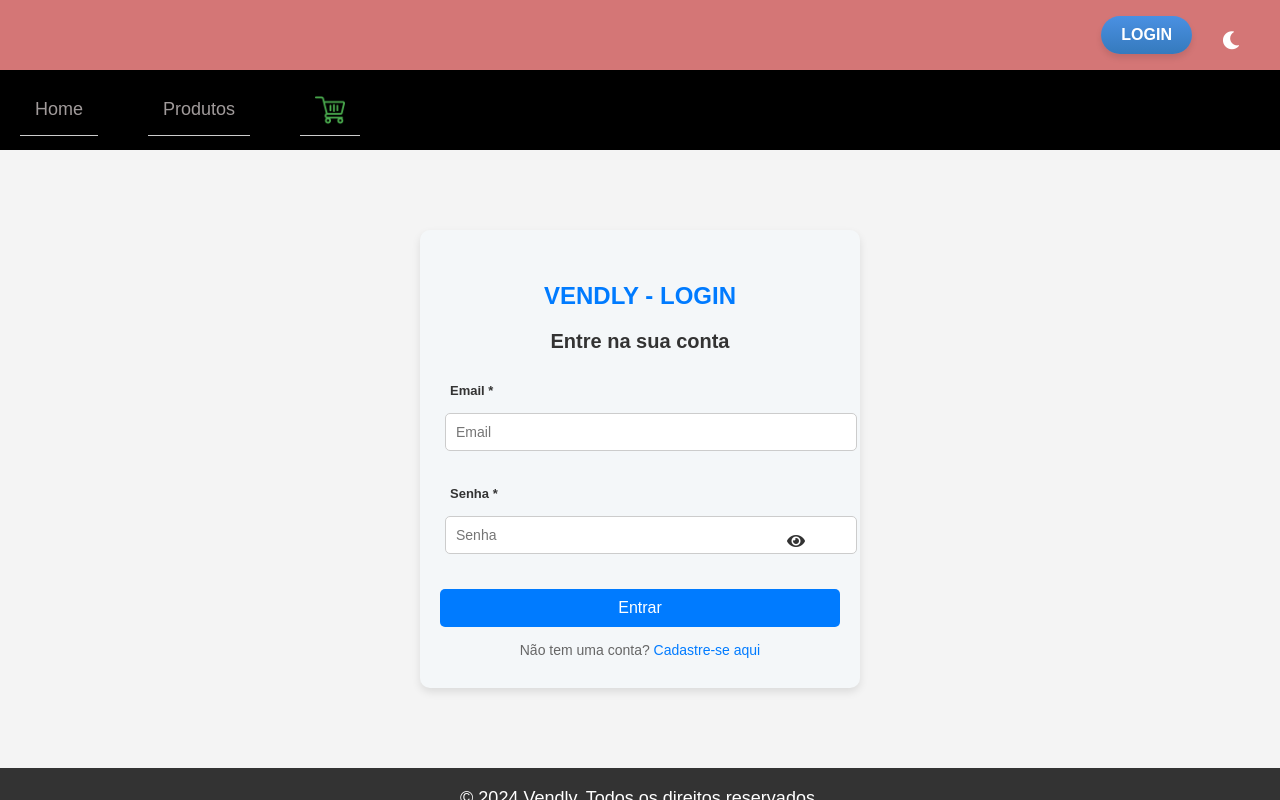
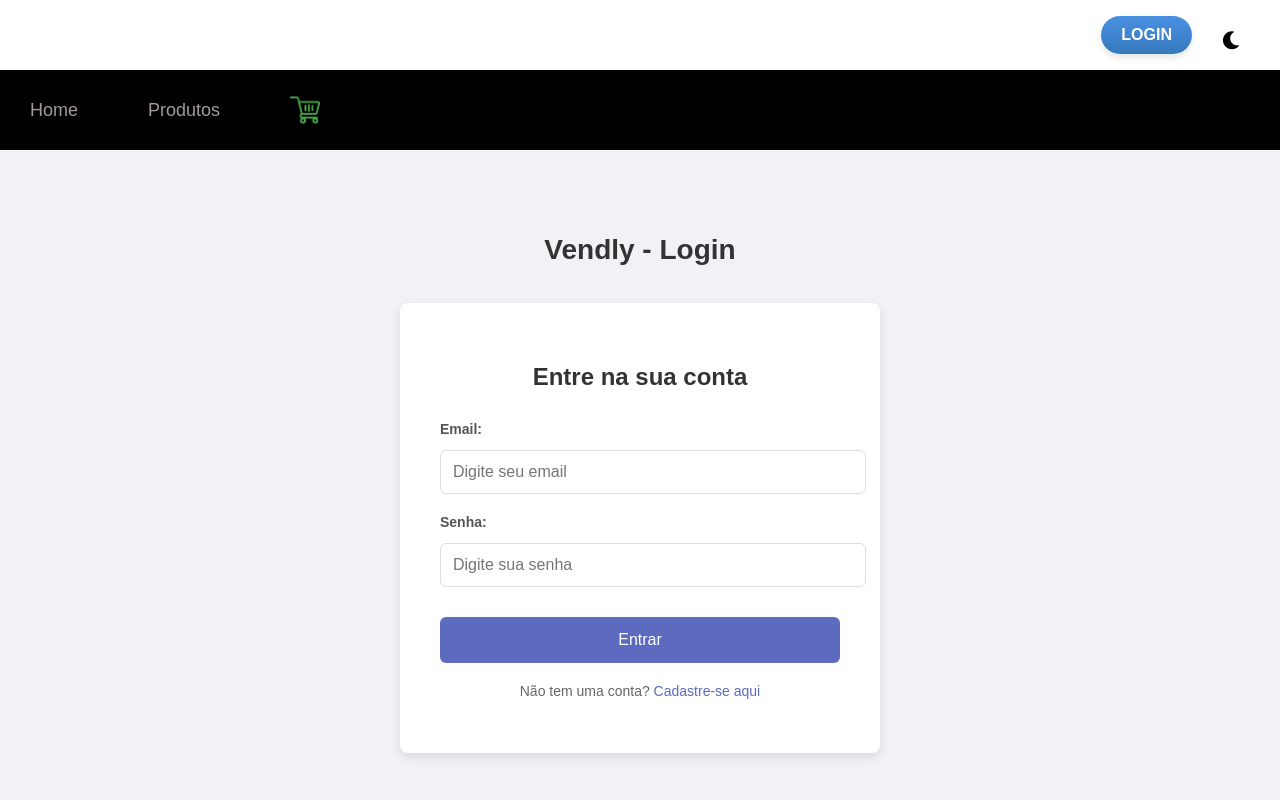
Before and after one commit to Tiagocitadin/Vendly-front, a Vue app: page /#/login in a window 1280 px wide. Built offline with nearby package versions, Linux system fonts and the light colour scheme; data requests are answered from the project's data file.

Commit message:
Atualizado

```diff
--- a/db.json
+++ b/db.json
@@ -73,20 +73,7 @@
       "maisVendido": true
     }
   ],
-  "admins": [
-    {
-      "id": "1",
-      "usuario": "admin1",
-      "senha": "123456",
-      "tipoAdmin": "admin"
-    },
-    {
-      "usuario": "teste",
-      "senha": "123456789",
-      "tipoAdmin": "admin",
-      "id": "75e3"
-    }
-  ],
+  "admins": [],
   "clientes": [
     {
       "id": "1a73",
@@ -104,21 +91,28 @@
         "numero": "1601",
         "complemento": "casa"
       },
-      "loginCount": 33,
+      "loginCount": 67,
       "acessos": [
-        "30/11/2024, 14:26",
-        "30/11/2024, 14:26",
-        "30/11/2024, 14:26",
-        "30/11/2024, 14:27",
-        "30/11/2024, 14:27",
-        "30/11/2024, 14:27",
-        "30/11/2024, 14:27",
-        "30/11/2024, 14:30",
-        "30/11/2024, 14:32",
-        "30/11/2024, 14:38",
-        "30/11/2024, 14:39",
-        "30/11/2024, 14:39",
-        "02/12/2024, 11:14"
+        {
+          "data": "03/12/2024",
+          "hora": "21:35:16",
+          "ip": "189.112.39.185"
+        },
+        {
+          "data": "03/12/2024",
+          "hora": "21:35:19",
+          "ip": "189.112.39.185"
+        },
+        {
+          "data": "03/12/2024",
+          "hora": "21:36:33",
+          "ip": "189.112.39.185"
+        },
+        {
+          "data": "03/12/2024",
+          "hora": "21:39:24",
+          "ip": "189.112.39.185"
+        }
       ]
     },
     {
@@ -137,6 +131,101 @@
         "numero": "1601",
         "complemento": "casa"
       }
+    },
+    {
+      "id": "2435",
+      "nome": "teste",
+      "email": "teste@teste",
+      "senha": "123456",
+      "cpf": "666.666.666-66",
+      "telefone": "(55) 55555-5555",
+      "endereco": {
+        "cep": "88702295",
+        "rua": "Rua Galdino José de Bessa",
+        "bairro": "Oficinas",
+        "cidade": "Tubarão",
+        "estado": "SC",
+        "numero": "55",
+        "complemento": "24"
+      },
+      "loginCount": 24,
+      "acessos": [
+        {
+          "data": "03/12/2024",
+          "hora": "20:23:20",
+          "ip": "189.112.39.185"
+        },
+        {
+          "data": "03/12/2024",
+          "hora": "20:23:44",
+          "ip": "189.112.39.185"
+        },
+        {
+          "data": "03/12/2024",
+          "hora": "20:23:45",
+          "ip": "189.112.39.185"
+        },
+        {
+          "data": "03/12/2024",
+          "hora": "20:24:04",
+          "ip": "189.112.39.185"
+        },
+        {
+          "data": "03/12/2024",
+          "hora": "20:24:05",
+          "ip": "189.112.39.185"
+        },
+        {
+          "data": "03/12/2024",
+          "hora": "20:24:26",
+          "ip": "189.112.39.185"
+        },
+        {
+          "data": "03/12/2024",
+          "hora": "20:24:27",
+          "ip": "189.112.39.185"
+        },
+        {
+          "data": "03/12/2024",
+          "hora": "20:24:40",
+          "ip": "189.112.39.185"
+        },
+        {
+          "data": "03/12/2024",
+          "hora": "20:24:43",
+          "ip": "189.112.39.185"
+        },
+        {
+          "data": "03/12/2024",
+          "hora": "20:25:05",
+          "ip": "189.112.39.185"
+        },
+        {
+          "data": "03/12/2024",
+          "hora": "20:25:15",
+          "ip": "189.112.39.185"
+        },
+        {
+          "data": "03/12/2024",
+          "hora": "20:25:17",
+          "ip": "189.112.39.185"
+        },
+        {
+          "data": "03/12/2024",
+          "hora": "20:25:42",
+          "ip": "189.112.39.185"
+        },
+        {
+          "data": "03/12/2024",
+          "hora": "20:26:02",
+          "ip": "189.112.39.185"
+        },
+        {
+          "data": "03/12/2024",
+          "hora": "22:05:01",
+          "ip": "189.112.39.185"
+        }
+      ]
     }
   ]
 }
--- a/src/components/App.vue
+++ b/src/components/App.vue
@@ -1,5 +1,5 @@
 <template>
-  <div id="app">
+  <div id="app" :class="{ 'dark-mode': isDarkMode }">
     <NavBar
       :isDarkMode="isDarkMode"
       @toggle-dark-mode="toggleDarkMode"
@@ -12,9 +12,10 @@
 </template>
 
 
+
 <script>
-import NavBar from '../components/Navbar.vue';
-import Footer from '../components/Footer.vue';
+import NavBar from "../components/Navbar.vue";
+import Footer from "../components/Footer.vue";
 
 export default {
   components: {
@@ -28,21 +29,30 @@
   },
   created() {
     // Recupera o estado do tema no localStorage
-    const savedTheme = localStorage.getItem('isDarkMode');
-    if (savedTheme === 'true') {
+    const savedTheme = localStorage.getItem("isDarkMode");
+    if (savedTheme === "true") {
       this.isDarkMode = true;
+      document.body.classList.add("dark-mode"); // Aplica o tema escuro ao body
     }
 
-    this.$store.dispatch('carregarProdutos');
+    this.$store.dispatch("carregarProdutos");
     document.title = "Vendly";
   },
   methods: {
     toggleDarkMode() {
-      this.isDarkMode = !this.isDarkMode; // Alterna entre os temas
-      localStorage.setItem('isDarkMode', this.isDarkMode); // Salva a preferência no localStorage
+      this.isDarkMode = !this.isDarkMode;
+      localStorage.setItem("isDarkMode", this.isDarkMode); // Salva a preferência no localStorage
+
+      // Aplica ou remove a classe "dark-mode" no body
+      if (this.isDarkMode) {
+        document.body.classList.add("dark-mode");
+      } else {
+        document.body.classList.remove("dark-mode");
+      }
     },
   },
-};
+ };
+
 </script>
 
 <style lang="scss">
@@ -79,16 +89,16 @@
 }
 
 /* Tema Escuro */
-.dark-mode {
+body.dark-mode {
   background-color: #121212;
   color: #ffffff;
 }
 
-.dark-mode footer {
+body.dark-mode footer {
   background-color: #222;
 }
 
-.dark-mode .theme-toggle button {
+body.dark-mode .theme-toggle button {
   background-color: #333;
   color: #ffffff;
 }
@@ -113,4 +123,5 @@
 .theme-toggle button:hover {
   background-color: #3b4cb8;
 }
+
 </style>
--- a/src/components/Login.vue
+++ b/src/components/Login.vue
@@ -1,33 +1,34 @@
 <template>
-  <div class="login-container">
-    <div class="header">
+  <div class="login-page">
+
+    <div class="login">
       <h4>Vendly - Login</h4>
     </div>
 
-    <div class="form-wrapper">
+    <!-- Formulário de Login -->
+    <div class="login-container">
       <h2>Entre na sua conta</h2>
+
       <form @submit.prevent="handleLogin">
-        <div class="form-group">
-          <label for="email">Email <span>*</span></label>
-          <input type="email" id="email" v-model="email" placeholder="Email" required />
+        <div class="input-group">
+          <label for="email">Email:</label>
+          <input type="email" id="email" v-model="email" placeholder="Digite seu email" required />
         </div>
-        <div class="form-group">
-          <label for="password">Senha <span>*</span></label>
-          <div class="input-wrapper">
+
+        <div class="input-group">
+          <label for="password">Senha:</label>
           <input
-              :type="showPassword ? 'text' : 'password'"
+            type="password"
             id="password"
             v-model="password"
-              placeholder="Senha"
+            placeholder="Digite sua senha"
             required
           />
-            <button type="button" class="toggle-password" @click="togglePassword">
-              <i :class="showPassword ? 'fas fa-eye-slash' : 'fas fa-eye'"></i>
-            </button>
         </div>
-        </div>
-        <button type="submit" class="submit-button">Entrar</button>
+
+        <button type="submit">Entrar</button>
       </form>
+
       <p class="register-link">
         Não tem uma conta? <router-link to="/cadastrocliente">Cadastre-se aqui</router-link>
       </p>
@@ -36,125 +37,141 @@
 </template>
 
 <script>
+  import axios from "axios";
 export default {
+  name: "Login",
   data() {
     return {
       email: "",
       password: "",
-      showPassword: false,
     };
   },
+
 methods: {
-    togglePassword() {
-      this.showPassword = !this.showPassword;
+
+  async handleLogin() {
+    if (!this.email || !this.password) {
+      alert("Por favor, preencha todos os campos.");
+      return;
+    }
+
+    try {
+      // Realizar a requisição GET com Axios
+      const response = await axios.get("http://localhost:8000/clientes", {
+        params: {
+          email: this.email,
+          password: this.password,
         },
-    handleLogin() {
-      // Lógica para realizar o login
-      console.log("Logando com:", this.email, this.password);
+      });
+      const users = response.data;
+
+      if (users.length > 0) {
+        const user = users[0];
+        // Salva o usuário no localStorage
+        localStorage.setItem("usuarioLogado", JSON.stringify(user));
+        this.$router.push("/");
+        this.$emit("usuarioLogado", user);
+        window.location.href = "/";
+      } else {
+        alert("Email ou senha inválidos.");
+      }
+    } catch (error) {
+      console.error("Erro ao realizar login:", error);
+      alert("Erro ao conectar com o servidor. Tente novamente mais tarde.");
+    }
   },
 },
 };
 </script>
 
 <style scoped>
-/* Estilo principal */
-.login-container {
-  max-width: 400px;
-  width: 90%;
-  margin: 80px auto;
-  padding: 20px;
-  border-radius: 10px;
-  background-color: #f4f7f9; /* Fundo igual ao cadastro */
-  box-shadow: 0 4px 8px rgba(0, 0, 0, 0.1);
+/* Estilos permanecem os mesmos */
+.login-page {
+  display: flex;
+  flex-direction: column;
+  justify-content: center;
+  align-items: center;
+  height: 100vh;
+  background-color: #f0f2f5;
+  font-family: "Arial", sans-serif;
+}
+
+.login h4 {
+  font-size: 28px;
+  color: #333;
+  font-weight: bold;
   text-align: center;
 }
 
-/* Cabeçalho */
-.header h4 {
-  font-size: 24px;
-  color: #007bff; /* Azul padrão */
-  margin-bottom: 20px;
+.login-container {
+  background-color: white;
+  padding: 40px;
+  border-radius: 8px;
+  box-shadow: 0px 4px 12px rgba(0, 0, 0, 0.1);
+  width: 100%;
+  max-width: 400px;
+  text-align: center;
+  margin-bottom: 150px;
 }
 
-/* Formulário */
-h2 {
-  font-size: 20px;
+.login-container h2 {
+  font-size: 24px;
   color: #333;
-  margin-bottom: 20px;
+  margin-bottom: 30px;
+  font-weight: bold;
 }
 
-.form-group {
+.input-group {
   margin-bottom: 20px;
   text-align: left;
 }
 
-label {
+.input-group label {
+  display: block;
   font-size: 14px;
+  color: #555;
+  margin-bottom: 8px;
   font-weight: bold;
-  color: #333;
 }
 
-input {
+.input-group input {
   width: 100%;
-  padding: 10px;
-  border: 1px solid #ccc;
-  border-radius: 5px;
-  font-size: 14px;
+  padding: 12px;
+  border: 1px solid #ddd;
+  border-radius: 6px;
+  font-size: 16px;
   outline: none;
-  transition: border-color 0.3s ease;
+  transition: all 0.3s;
 }
 
-input:focus {
-  border-color: #007bff;
+.input-group input:focus {
+  border-color: #5c6bc0;
 }
 
-/* Botão de alternar senha */
-.input-wrapper {
-  position: relative;
-}
-
-.toggle-password {
-  position: absolute;
-  top: 50%;
-  right: 10px;
-  transform: translateY(-50%);
-  background: none;
+button[type="submit"] {
+  width: 100%;
+  padding: 14px;
+  background-color: #5c6bc0;
+  color: white;
   border: none;
-  cursor: pointer;
-  font-size: 16px;
-  color: #333;
-}
-
-.toggle-password:hover {
-  color: #007bff;
-}
-
-/* Botão de envio */
-.submit-button {
-  width: 100%;
-  padding: 10px;
-  background-color: #007bff;
-  color: #fff;
-  border: none;
-  border-radius: 5px;
+  border-radius: 6px;
   font-size: 16px;
   cursor: pointer;
   transition: background-color 0.3s ease;
 }
 
-.submit-button:hover {
-  background-color: #0056b3;
+button[type="submit"]:hover {
+  background-color: #3b4cb8;
 }
 
-/* Link de registro */
 .register-link {
-  margin-top: 15px;
+  margin-top: 20px;
   font-size: 14px;
   color: #666;
 }
 
 .register-link a {
-  color: #007bff;
+  color: #5c6bc0;
   text-decoration: none;
 }
 
--- a/src/components/Navbar.vue
+++ b/src/components/Navbar.vue
@@ -1,10 +1,10 @@
 <template>
   <div>
-    <!-- Barra superior: Login e usuário -->
+
     <div class="login-bar">
       <div class="user-info">
         <span v-if="usuarioLogado">Olá, {{ usuarioLogado.nome }}</span>
-        <router-link v-else to="/login" class="login">Login</router-link>
+        <router-link v-else to="/login" class="login-nav">Login</router-link>
 
         <img
           v-if="usuarioLogado"
@@ -14,13 +14,22 @@
           @click="irParaPerfil"
           title="Perfil"
         />
-        <button v-if="usuarioLogado" @click="logout" class="logout-button">Sair</button>
+        <img v-if="usuarioLogado" src="/public/assets/acesso.png" alt="acesso"
+        class="btn-profile"
+        @click="irParaAcesso"
+        title="Acesso">
+        <button v-if="usuarioLogado" @click="logout" class="logout-button" title="Sair">Sair</button>
       </div>
 
       <!-- Botão de modo escuro -->
-      <button class="dark-mode-toggle" @click="$emit('toggle-dark-mode')">
-        <i :class="isDarkMode ? 'fas fa-sun' : 'fas fa-moon'"></i>
-      </button>
+        <button
+          class="dark-mode-toggle"
+          :class="{ 'dark-mode': isDarkMode, 'light-mode': !isDarkMode }"
+          @click="$emit('toggle-dark-mode')"
+          :title="isDarkMode ? 'Modo Claro' : 'Modo Escuro'" >
+          <i :class="isDarkMode ? 'fas fa-sun' : 'fas fa-moon'"></i>
+        </button>
+
     </div>
 
     <!-- Barra inferior: Navegação -->
@@ -56,8 +65,8 @@
   },
   data() {
     return {
-      produtos: [],
-      usuarioLogado: null,
+      produtos: [], // Produtos disponíveis
+      usuarioLogado: null, // Informações do usuário logado
     };
   },
   computed: {
@@ -70,7 +79,12 @@
     if (usuario) {
       this.usuarioLogado = JSON.parse(usuario);
     }
-    this.fetchProdutos();
+
+    // Recupera o estado do modo escuro do localStorage
+    const savedTheme = localStorage.getItem("isDarkMode");
+    if (savedTheme === "true") {
+      this.enableDarkMode();
+    }
   },
   methods: {
     fetchProdutos() {
@@ -84,19 +98,39 @@
     irParaPerfil() {
       this.$router.push("/perfil");
     },
+    irParaAcesso(){
+      this.$router.push("/acesso");
+    },
+    toggleDarkMode() {
+      if (this.isDarkMode) {
+        this.disableDarkMode();
+      } else {
+        this.enableDarkMode();
+      }
+    },
+    enableDarkMode() {
+      this.isDarkMode = true;
+      localStorage.setItem("isDarkMode", true);
+      document.body.classList.add("dark-mode");
+    },
+    disableDarkMode() {
+      this.isDarkMode = false;
+      localStorage.setItem("isDarkMode", false);
+      document.body.classList.remove("dark-mode");
+    },
   },
 };
 </script>
 
+
 <style lang="scss">
 
-/* Barra superior: Login e usuário */
 .login-bar {
   display: flex;
   justify-content: flex-end;
   align-items: center;
-  background-color: #d47676;
-  color: white;
+  background-color: white;
+  color:black;
   padding: 10px 20px;
   height: 50px;
 }
@@ -112,7 +146,7 @@
   font-weight: bold;
 }
 
-.login {
+.login-nav {
   background: linear-gradient(to bottom, #4a90e2, #357abd);
   color: #ffffff;
   font-size: 16px;
@@ -127,7 +161,7 @@
   text-decoration: none;
 }
 
-.login:hover {
+.login-nav:hover {
   background: linear-gradient(to bottom, #357abd, #4a90e2);
   box-shadow: 0 6px 8px rgba(0, 0, 0, 0.2);
 }
@@ -166,8 +200,7 @@
   transform: scale(0.95);
 }
 
-/* Barra inferior: Navegação */
-/* Barra inferior: Navegação */
+
 #nav {
   display: flex;
   align-items: center;
@@ -245,19 +278,29 @@
   box-shadow: 0 2px 4px rgba(0, 0, 0, 0.2);
 }
 .dark-mode-toggle {
-  background: none;
   border: none;
-  color: #ffffff;
   font-size: 18px;
   cursor: pointer;
   display: flex;
   align-items: center;
   margin-left: 10px;
+  transition: color 0.3s ease;
+}
+
+.dark-mode-toggle.dark-mode {
+  color: #ffd700; /* Cor amarelo para o ícone de sol */
+  background: white;
+}
+
+.dark-mode-toggle.light-mode {
+  color: black; /* Cor preta para o ícone de lua */
+  background: white;
 }
 
 .dark-mode-toggle:hover {
-  color: #ffd700;
+  transform: scale(1.1); /* Leve aumento no hover */
 }
 
 
+
 </style>
--- a/src/components/Produto.vue
+++ b/src/components/Produto.vue
@@ -92,7 +92,6 @@
 
 };
 
-
 </script>
 
 <style lang="scss">
@@ -106,11 +105,12 @@
     box-sizing: border-box;
     box-shadow: 0 4px 8px 0 rgba(0, 0, 0, 0.2);
     padding: 5px;
-    margin: 10px 0 50px 10px;
-    height: 600px;
+    margin: 50px 0 50px 10px;
+    height: 500px;
     display: flex;
     flex-direction: column;
     justify-content: space-between;
+
 
 
     @media only screen and (max-width: 769px) {
--- a/src/components/acesso.vue
+++ b/src/components/acesso.vue
@@ -1,18 +1,32 @@
 <template>
   <div class="acesso-container">
-  <h1>Olá, {{ usuario.nome }}!</h1>
+    <h1>Olá, {{ usuario.nome }}!</h1>
     <h2>Relatório de Acessos</h2>
     <div v-if="usuario.id">
       <p><strong>Contagem de Acessos:</strong> {{ usuario.loginCount }}</p>
       <p><strong>Data e Hora do Último Login:</strong> {{ dataHoraLogin }}</p>
-      <h3>Histórico de Acessos</h3>
-      <ul>
-        <li v-for="(acesso, index) in usuario.acessos" :key="index">
-          {{ acesso }}
-        </li>
-      </ul>
+      <p><strong>IP do Último Acesso:</strong> {{ ip }}</p>
+      <h2>Histórico de Acessos</h2>
+      <button @click="limparHistorico" class="limpar-historico-button">Limpar Histórico</button>
+      <table class="historico-tabela" v-if="usuario.acessos.length">
+        <thead>
+          <tr>
+            <th>Data</th>
+            <th>Hora</th>
+            <th>IP</th>
+          </tr>
+        </thead>
+        <tbody>
+          <tr v-for="(acesso, index) in usuario.acessos.slice().reverse()" :key="index">
+            <td>{{ acesso.data }}</td>
+            <td>{{ acesso.hora }}</td>
+            <td>{{ acesso.ip }}</td>
+          </tr>
+        </tbody>
+      </table>
+      <p v-else>Não há histórico para exibir.</p>
     </div>
-    <p v-else>Carregando...</p>
+    <p v-else>Faça Login...</p>
   </div>
 </template>
 
@@ -25,29 +39,35 @@
       usuario: {
         id: null,
         loginCount: 0,
-        acessos: [], // Histórico de acessos do usuário
+        acessos: [],
       },
       dataHoraLogin: "",
+      ip: "",
     };
   },
   methods: {
+    async obterIp() {
+      try {
+        const response = await axios.get("https://api.ipify.org?format=json");
+        return response.data.ip;
+      } catch (error) {
+        console.error("Erro ao obter o IP do cliente:", error);
+        return "Desconhecido";
+      }
+    },
     async registrarLogin() {
       try {
-        // Recupera o ID do usuário logado no localStorage
         const usuarioLogado = JSON.parse(localStorage.getItem("usuarioLogado"));
-        console.log("Usuário logado recuperado:", usuarioLogado);
 
         if (!usuarioLogado || !usuarioLogado.id) {
           throw new Error("Usuário não está logado ou ID ausente.");
         }
 
-        // Obtém os dados do usuário do servidor
+        this.ip = await this.obterIp();
+
         const response = await axios.get(`http://localhost:8000/clientes/${usuarioLogado.id}`);
-        console.log("Dados do cliente recuperados:", response.data);
-
         const usuario = response.data;
 
-        // Atualiza o contador e o histórico de acessos
         const now = new Date();
         const dataHoraAtual = now.toLocaleString("pt-BR", {
           dateStyle: "short",
@@ -56,35 +76,58 @@
 
         const atualizado = {
           ...usuario,
-          loginCount: (usuario.loginCount || 0) + 1,
-          acessos: [...(usuario.acessos || []), dataHoraAtual], // Adiciona a nova data ao histórico
+          loginCount: usuario.loginCount + 1,
+          acessos: [
+            ...(usuario.acessos || []),
+            {
+              data: now.toLocaleDateString("pt-BR"),
+              hora: now.toLocaleTimeString("pt-BR"),
+              ip: this.ip,
+            },
+          ],
         };
 
-        // Atualiza os dados no JSON Server
-        const putResponse = await axios.put(`http://localhost:8000/clientes/${usuario.id}`, atualizado);
-        console.log("Dados atualizados no servidor:", putResponse.data);
+        await axios.put(`http://localhost:8000/clientes/${usuario.id}`, atualizado);
 
-        // Atualiza os dados no componente
         this.usuario = atualizado;
-
-        // Define a data e hora do login atual
         this.dataHoraLogin = dataHoraAtual;
       } catch (error) {
         console.error("Erro ao registrar o login do usuário:", error);
         alert("Não foi possível registrar o login.");
       }
     },
+    async limparHistorico() {
+      try {
+        if (!this.usuario.id) return;
+
+        // Atualiza o histórico de acessos para vazio no servidor
+        const atualizado = {
+          ...this.usuario,
+          acessos: [],
+        };
+
+        await axios.put(`http://localhost:8000/clientes/${this.usuario.id}`, atualizado);
+
+        // Atualiza o estado local
+        this.usuario.acessos = [];
+        alert("Histórico de acessos limpo com sucesso.");
+      } catch (error) {
+        console.error("Erro ao limpar o histórico:", error);
+        alert("Não foi possível limpar o histórico.");
+      }
+    },
   },
-  mounted() {
-    this.registrarLogin();
+  async mounted() {
+    await this.registrarLogin();
   },
 };
 </script>
 
-<style>
+<style lang="scss" scoped>
+
 .acesso-container {
   max-width: 600px;
-  margin: 0 auto;
+  margin: 50px auto;
   font-family: Arial, sans-serif;
   text-align: center;
   padding: 20px;
@@ -108,14 +151,43 @@
   margin-bottom: 10px;
 }
 
-ul {
-  list-style: none;
-  padding: 0;
+.historico-tabela {
+  width: 100%;
+  border-collapse: collapse;
+  margin-top: 10px;
 }
 
-li {
-  font-size: 16px;
-  padding: 5px;
-  border-bottom: 1px solid #ccc;
+.historico-tabela th,
+.historico-tabela td {
+  border: 1px solid #ccc;
+  padding: 8px;
+  text-align: left;
 }
+
+.historico-tabela th {
+  background-color: #f2f2f2;
+  font-weight: bold;
+}
+
+.historico-tabela tr:nth-child(even) {
+  background-color: #f9f9f9;
+}
+
+.limpar-historico-button {
+  background-color: #ff5c5c;
+  color: white;
+  border: none;
+  border-radius: 5px;
+  padding: 8px 12px;
+  font-size: 14px;
+  cursor: pointer;
+  transition: background-color 0.3s ease;
+  margin-bottom: 20px;
+  float: right;
+}
+
+.limpar-historico-button:hover {
+  background-color: #e53935;
+}
+
 </style>
```
Also changed, not shown: src/components/ModoEscuro.vue (added, +60 -0 lines), public/assets/acesso.png (added). Lines whose indentation alone changed are shown as unchanged.
